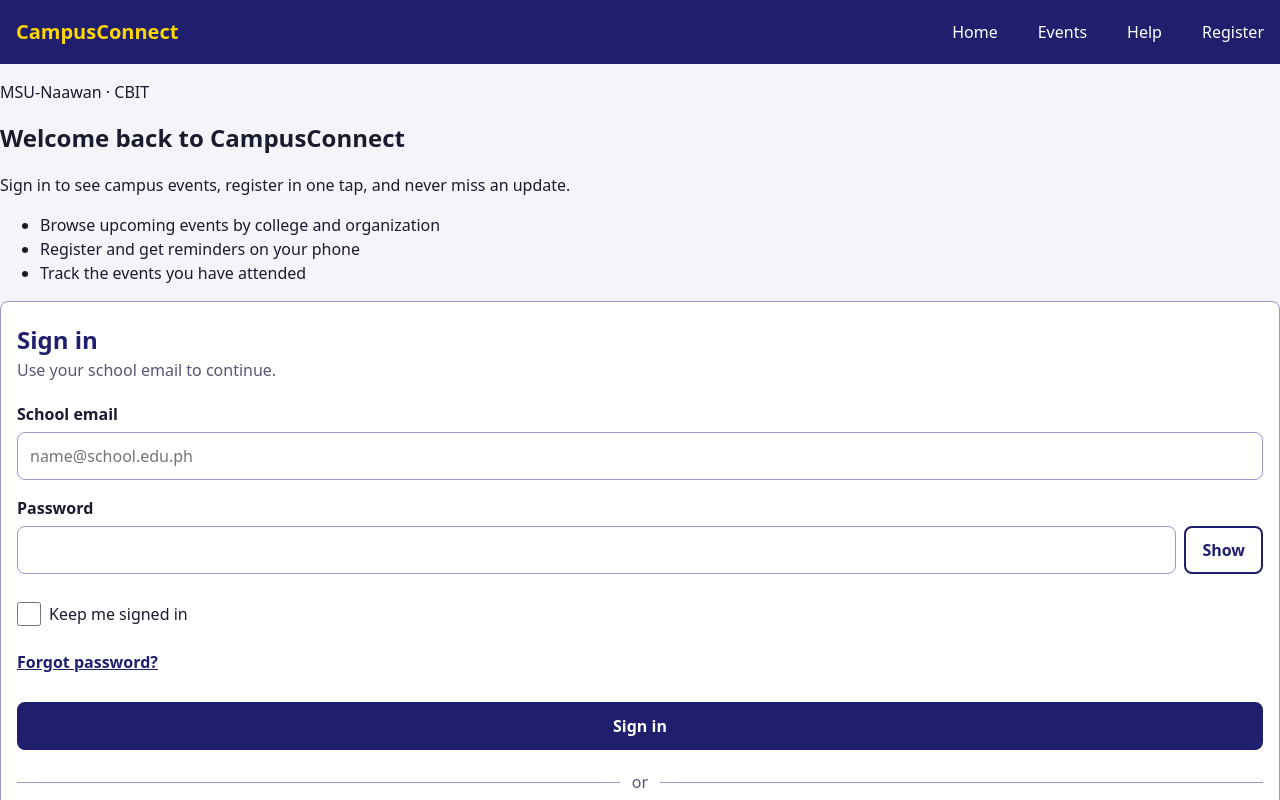
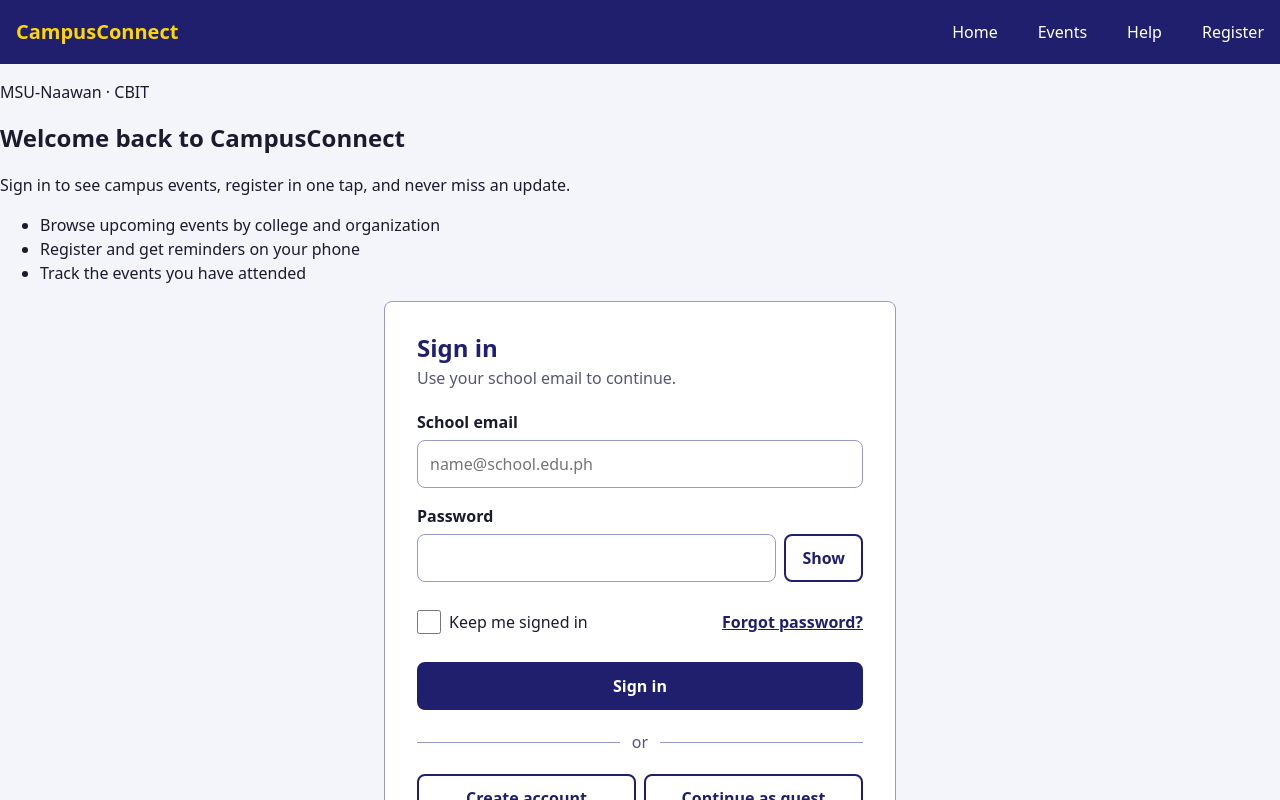
Before and after one commit to carlcliffordsagaray-afk/ccc181-week10-group10, a React (Vite) app: page / in a window 1280 px wide. Shown: the top 800 px of the page. Built offline with nearby package versions, Linux system fonts and the light colour scheme.

Commit message:
form: side-by-side options and buttons, card max-width from 768px

```diff
--- a/src/styles/form.css
+++ b/src/styles/form.css
@@ -17,7 +17,7 @@
   color: var(--muted);
 }
 
-/* FORM (Flexbox, a COLUMN) */
+
 .login-form {
   display: flex;
   flex-direction: column;
@@ -39,7 +39,7 @@
   min-width: 0;
   min-height: 48px;
   padding: 0.75rem;
-  font-size: 1rem; /* 16px: stops iOS Safari from zooming in */
+  font-size: 1rem;
   font-family: inherit;
   border: 1px solid var(--border);
   border-radius: var(--radius);
@@ -52,7 +52,7 @@
 
 .password-row {
   display: flex;
-  gap: 0.5rem; /* input + Show button in ONE row */
+  gap: 0.5rem;
 }
 
 .password-row input {
@@ -71,7 +71,7 @@
   color: var(--success);
   background: #e7f6ec;
   border-radius: var(--radius);
-  overflow-wrap: anywhere; /* long emails never cause sideways scroll */
+  overflow-wrap: anywhere;
 }
 
 .form-options {
@@ -188,3 +188,21 @@
   flex-direction: column;
   gap: 0.5rem;
 }
+
+@media (min-width: 768px) {
+  .login-card {
+    max-width: 32rem;
+    margin-inline: auto;
+    padding: 2rem;
+  }
+
+  .form-options {
+    flex-direction: row;
+    justify-content: space-between;
+    align-items: center;
+  }
+
+  .alt-actions {
+    flex-direction: row;
+  }
+}
```
